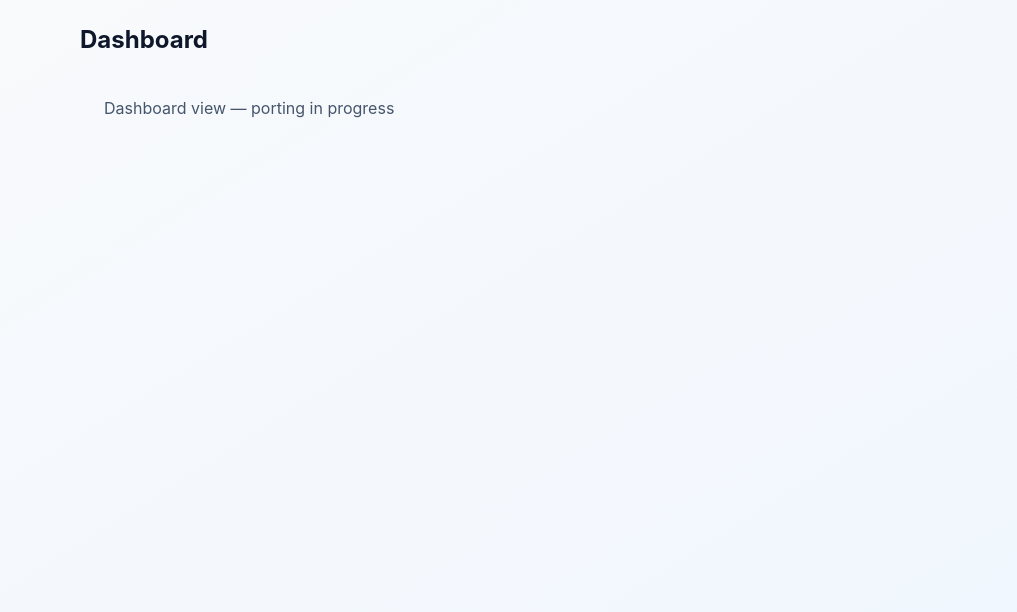
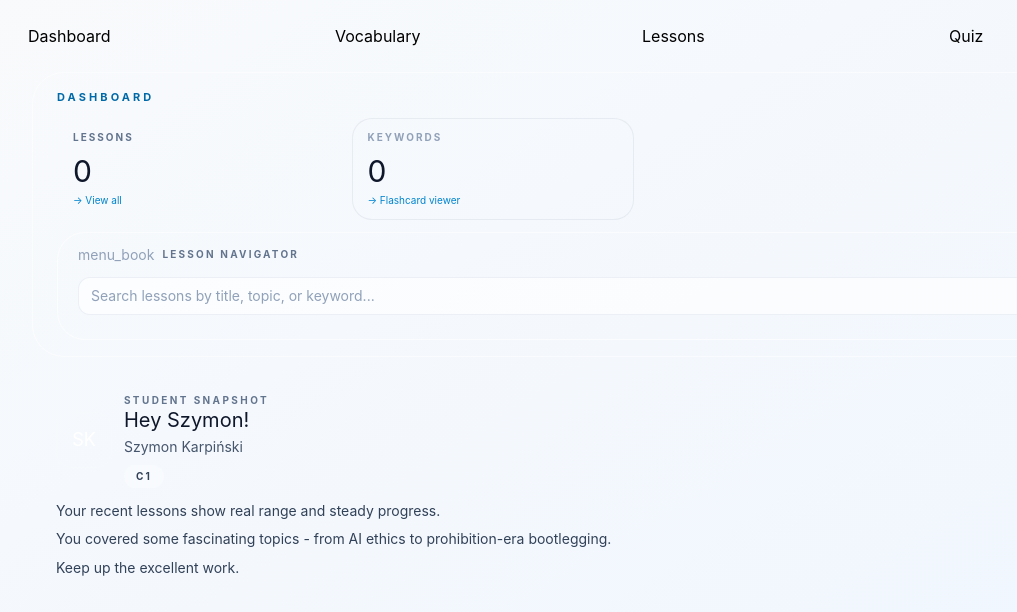
Before and after one commit to Zaangazowanie/english-metropolis-react, a React (Vite) app: page /dashboard in a window 1280 px wide. Shown: the top 612 px of the page, without its empty margins (0-1017 px from the left). Built offline with nearby package versions, Linux system fonts and the light colour scheme.

Commit message:
Port dashboard HTML to React

```diff
--- a/src/App.jsx
+++ b/src/App.jsx
@@ -3,10 +3,14 @@ import Dashboard from './views/Dashboard.jsx'
 import Vocabulary from './views/Vocabulary.jsx'
 import Lessons from './views/Lessons.jsx'
 import Quiz from './views/Quiz.jsx'
+import TabNav from './components/TabNav.jsx'
 
 function App() {
   return (
     <div className="min-h-screen bg-gradient-to-br from-slate-50 to-blue-50">
+      <div className="max-w-7xl mx-auto px-4 py-6 sm:px-6 lg:px-8">
+        <TabNav />
+        <div className="space-y-6 pt-6">
           <Routes>
             <Route path="/" element={<Navigate to="/dashboard" replace />} />
             <Route path="/dashboard" element={<Dashboard />} />
@@ -15,6 +19,8 @@ function App() {
             <Route path="/quiz" element={<Quiz />} />
           </Routes>
         </div>
+      </div>
+    </div>
   )
 }
 
--- /dev/null
+++ b/src/components/TabNav.jsx
@@ -0,0 +1,27 @@
+import { NavLink } from 'react-router-dom'
+
+const tabs = [
+  { label: 'Dashboard', to: '/dashboard', target: 'page-dashboard' },
+  { label: 'Vocabulary', to: '/vocabulary', target: 'page-vocabulary' },
+  { label: 'Lessons', to: '/lessons', target: 'page-lessons' },
+  { label: 'Quiz', to: '/quiz', target: 'page-quiz' },
+]
+
+export default function TabNav() {
+  return (
+    <nav aria-label="Primary" className="-mx-1 overflow-x-auto">
+      <div className="grid grid-cols-4 gap-1 sm:grid-cols-4" id="topTabNav">
+        {tabs.map((tab) => (
+          <NavLink
+            key={tab.to}
+            to={tab.to}
+            data-section-target={tab.target}
+            className={({ isActive }) => `tab-chip${isActive ? ' is-active' : ''}`}
+          >
+            {tab.label}
+          </NavLink>
+        ))}
+      </div>
+    </nav>
+  )
+}
--- a/src/views/Dashboard.jsx
+++ b/src/views/Dashboard.jsx
@@ -1,10 +1,87 @@
+import { useState } from 'react'
+import { useNavigate } from 'react-router-dom'
+
 export default function Dashboard() {
+  const navigate = useNavigate()
+  const [lessonCount] = useState(0)
+  const [keywordCount] = useState(0)
+  const [lessonNavSearch, setLessonNavSearch] = useState('')
+  const [initials] = useState('SK')
+  const [greeting] = useState('Hey Szymon!')
+  const [name] = useState('Szymon Karpiński')
+  const [level] = useState('C1')
+  const [lineOne] = useState('Your recent lessons show real range and steady progress.')
+  const [lineTwo] = useState('You covered some fascinating topics - from AI ethics to prohibition-era bootlegging.')
+  const [lineThree] = useState('Keep up the excellent work.')
+
   return (
-    <div className="max-w-6xl mx-auto px-4 py-6">
-      <h1 className="text-2xl font-bold text-slate-900 mb-4">Dashboard</h1>
-      <div className="liquid-glass-card rounded-[1.25rem] p-6">
-        <p className="text-slate-600">Dashboard view — porting in progress</p>
-      </div>
-    </div>
+    <>
+      <section className="grid gap-3 lg:grid-cols-[minmax(0,1.3fr),minmax(280px,0.7fr)]" id="page-dashboard">
+        <div className="glass-panel rounded-[2rem] border border-white/50 editorial-shadow px-5 py-4 sm:px-6 sm:py-4">
+          <div aria-hidden="true" className="glass-accent-orb orb-section-blue"></div>
+          <p className="font-label text-[11px] font-bold uppercase tracking-[0.28em] text-sky-700">Dashboard</p>
+          <div className="mt-3 grid grid-cols-2 gap-3 sm:grid-cols-4">
+            <div
+              className="liquid-glass-card rounded-[1.25rem] px-4 py-3 text-slate-900 cursor-pointer transition-all hover:shadow-lg hover:scale-[1.02] active:scale-[0.98]"
+              onClick={() => navigate('/lessons')}
+            >
+              <p className="font-label text-[10px] font-bold uppercase tracking-[0.2em] text-slate-500">Lessons</p>
+              <p id="lessonProfileLessonCount" className="mt-2 font-headline text-3xl">{lessonCount}</p>
+              <p className="text-[10px] text-sky-600 font-label mt-1">→ View all</p>
+            </div>
+            <div
+              className="liquid-glass-card rounded-[1.25rem] px-4 py-3 shadow-[inset_0_0_0_1px_rgba(148,163,184,0.16)] cursor-pointer transition-all hover:shadow-lg hover:scale-[1.02] active:scale-[0.98]"
+              onClick={() => navigate('/vocabulary')}
+            >
+              <p className="font-label text-[10px] font-bold uppercase tracking-[0.2em] text-slate-400">Keywords</p>
+              <p id="lessonProfileKeywordCount" className="mt-2 font-headline text-3xl text-slate-900">{keywordCount}</p>
+              <p className="text-[10px] text-sky-600 font-label mt-1">→ Flashcard viewer</p>
+            </div>
+          </div>
+          <div id="recentLessonCard" className="mt-3 liquid-glass-card rounded-[1.75rem] border border-white/60 px-4 py-3 sm:px-5 sm:py-3">
+            <div className="flex items-center justify-between gap-2 mb-3">
+              <div className="flex items-center gap-2">
+                <span className="material-symbols-outlined text-slate-400 text-sm">menu_book</span>
+                <p className="font-label text-[10px] font-bold uppercase tracking-[0.22em] text-slate-500">Lesson Navigator</p>
+              </div>
+            </div>
+            <input
+              id="lessonNavSearch"
+              type="search"
+              className="w-full rounded-xl border border-slate-200/60 bg-white/60 px-3 py-2 text-sm text-slate-700 placeholder:text-slate-400 focus:border-sky-300 focus:outline-none focus:ring-2 focus:ring-sky-100 mb-3"
+              placeholder="Search lessons by title, topic, or keyword..."
+              value={lessonNavSearch}
+              onChange={(event) => setLessonNavSearch(event.target.value)}
+            />
+            <div id="dashboardLessonNavigator" className="space-y-1.5"></div>
+          </div>
+        </div>
+        <div id="lessonStudentProfileCard" className="liquid-glass-panel rounded-[2rem] p-5 sm:p-6 editorial-shadow">
+          <div aria-hidden="true" className="glass-accent-orb orb-section-violet"></div>
+          <div className="flex items-center gap-3">
+            <div className="lesson-profile-avatar h-14 w-14 rounded-2xl border border-white/10 flex items-center justify-center">
+              <span id="lessonProfileInitials" className="font-headline text-lg text-white">{initials}</span>
+            </div>
+            <div className="min-w-0">
+              <p className="font-label text-[10px] font-bold uppercase tracking-[0.24em] text-slate-500">Student Snapshot</p>
+              <p id="lessonProfileGreeting" className="font-headline text-xl leading-tight text-slate-900">{greeting}</p>
+              <p id="lessonProfileName" className="mt-1 text-sm text-slate-600 truncate">{name}</p>
+              <span id="lessonProfileLevel" className="mt-2 inline-flex items-center rounded-full bg-white/30 px-3 py-1 text-[10px] font-label font-bold uppercase tracking-[0.2em] text-slate-700">{level}</span>
+            </div>
+          </div>
+          <div id="lessonProfileEncouragement" className="mt-3 space-y-1.5 text-sm leading-relaxed text-slate-700">
+            <p id="lessonProfileLineOne">{lineOne}</p>
+            <p id="lessonProfileLineTwo">{lineTwo}</p>
+            <p id="lessonProfileLineThree">{lineThree}</p>
+          </div>
+        </div>
+      </section>
+
+      <section id="cumulativeAnalysisSection" className="hidden">
+        <div className="glass-panel rounded-[2rem] border border-white/50 editorial-shadow px-5 py-4 sm:px-6 sm:py-4">
+          <div id="cumulativeAnalysisCard"></div>
+        </div>
+      </section>
+    </>
   )
 }
```
Lines whose indentation alone changed are shown as unchanged.
